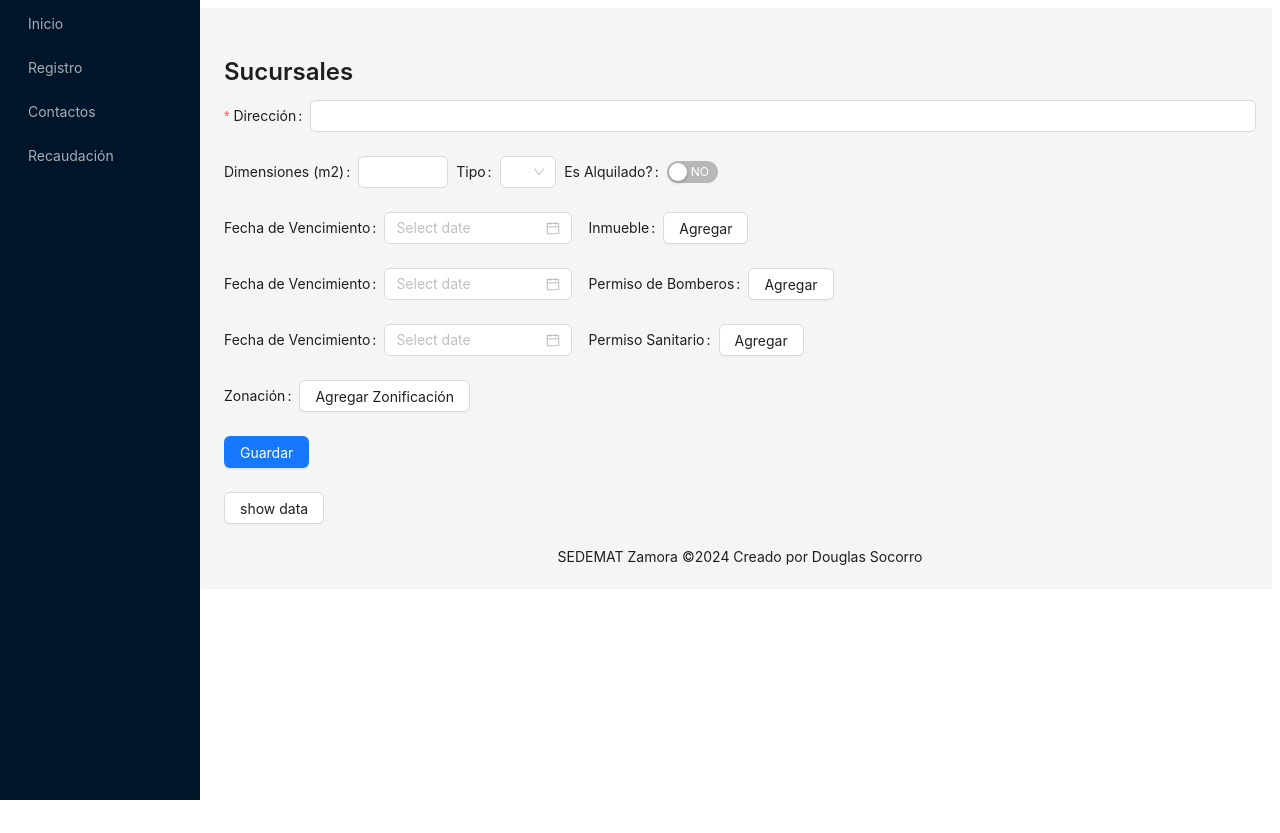
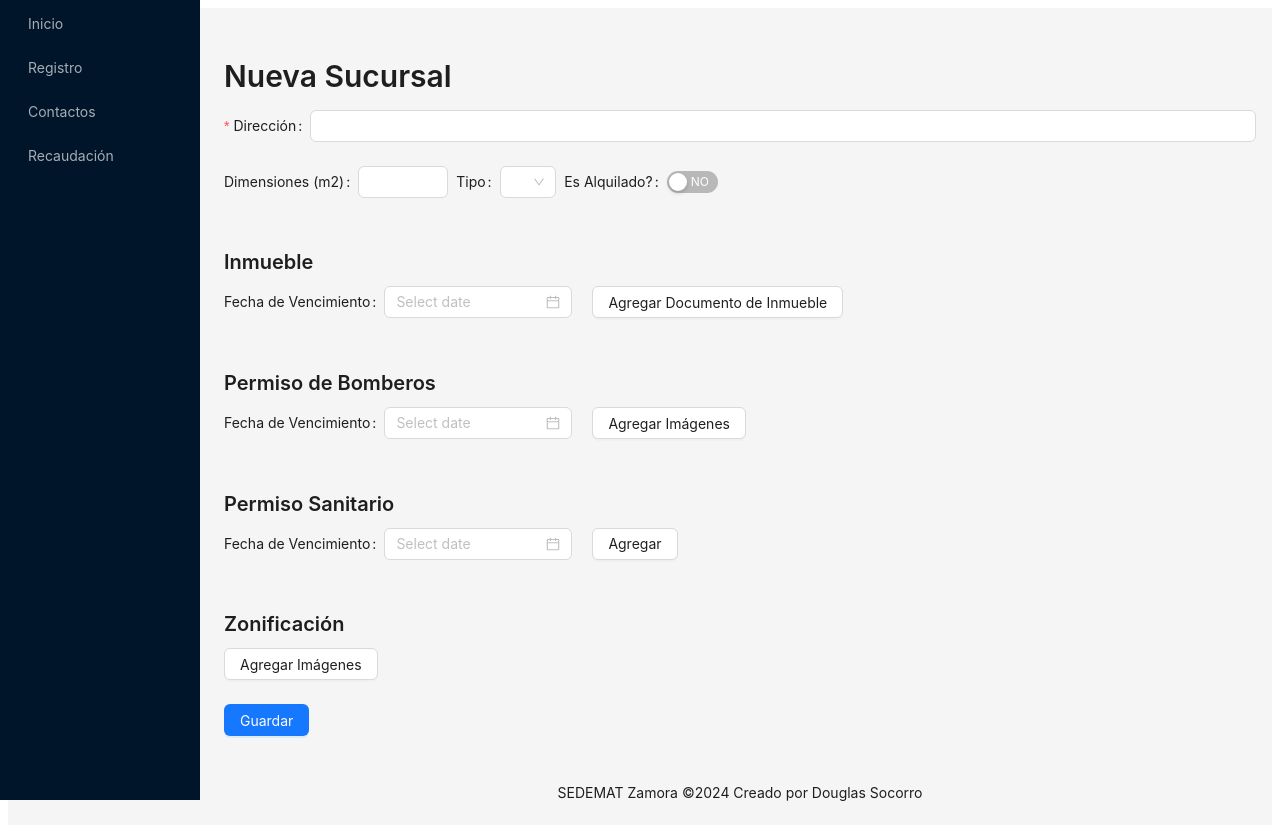
Before and after one commit to Douglas571/sedemat_system, a React (Vite) app in the folder frontend/: page /businesses/1/branch-offices/new in a window 1280 px wide. Before the commit the page ends 800 px from the top, so only its background shows below. Built offline with nearby package versions, Linux system fonts and the light colour scheme.

Commit message:
Fixed: Error in business view details page, a typo Modified: Disposition of controls in branch office edit form.

```diff
--- a/frontend/src/pages/BranchOfficeEdit.tsx
+++ b/frontend/src/pages/BranchOfficeEdit.tsx
@@ -204,8 +204,8 @@ export default function BranchOfficeForm(): JSX.Element {
             form={form}
             onFinish={onFinish}
         >
-            <Typography.Title level={3}>
-                Sucursales
+            <Typography.Title level={2}>
+                Nueva Sucursal
             </Typography.Title>
 
             {/* <Form.Item
@@ -277,9 +277,9 @@ export default function BranchOfficeForm(): JSX.Element {
             </Form.Item>
         </Form>
 
-        <Button onClick={() => showFormData()}>
+        {/* <Button onClick={() => showFormData()}>
             show data
-        </Button>
+        </Button> */}
         </>
     )
 }
@@ -308,12 +308,15 @@ function OriginUploadControls({isRented}): JSX.Element {
         <>
             {/* Lease Doc */}
             <Flex
-                gap='middle'
                 style={{ display: isRented ? "" : "none"}}
+                vertical
             >
+                <Typography.Title level={4}>Contrato de Arrendamiento</Typography.Title>
+                <Flex wrap>
                     <Form.Item
                         name='leaseDocExpirationDate'
                         label="Fecha de Vencimiento"
+                        style={{ marginRight: "20px" }}
                     >
                         <DatePicker
                             data-test="branch-office-leaseDocExpirationDate-input"
@@ -321,28 +324,32 @@ function OriginUploadControls({isRented}): JSX.Element {
                     </Form.Item>
                     <Form.Item
                         name='leaseDoc'
-                    label="Contrato de Arrendamiento"
+                        // label="Contrato de Arrendamiento"
 
                     >
                         <Upload key="leaseDoc"
                             {...LeaserDocProps}
                         >
-                        <Button>Agregar</Button>
+                            <Button>Agregar Contrato de Arrendamiento</Button>
                         </Upload>
 
 
                     </Form.Item>
-
+                </Flex>
             </Flex>
 
             {/* Building Doc */}
             <Flex
-                gap='middle'
                 style={{ display: isRented ? "none" : ""}}
+                vertical
             >
+                <Typography.Title level={4}>Inmueble</Typography.Title>
+                <Flex wrap>
                     <Form.Item
                         name='buildingDocExpirationDate'
                         label="Fecha de Vencimiento"
+                        style={{ marginRight: "20px" }}
+
                     >
                         <DatePicker
                             data-test="branch-office-buildingDocExpirationDate-input"
@@ -350,14 +357,16 @@ function OriginUploadControls({isRented}): JSX.Element {
                     </Form.Item>
                     <Form.Item
                         name='buildingDoc'
-                    label="Inmueble"
+                        // label="Inmueble"
                     >
                         <Upload key="buildingDoc"
                             {...BuildingDocProps}
                         >
-                        <Button>Agregar</Button>
+                            <Button>Agregar Documento de Inmueble</Button>
                         </Upload>
                     </Form.Item>
+                </Flex>
+
 
 
             </Flex>
@@ -412,16 +421,22 @@ function ZonationDocControls(): JSX.Element {
     }
 
     return (
+        <Flex wrap vertical>
+            <Typography.Title level={4}>
+                Zonificación
+            </Typography.Title>
             <Form.Item
                 name='zonationDoc'
-            label="Zonación">
+                // label="Zonación"
+            >
                 <Upload
                     {...ZonificacionDocProps}
                 >
-
-                <Button>Agregar Zonificación</Button>
+                    <Button>Agregar Imágenes</Button>
                 </Upload>
             </Form.Item>
+        </Flex>
+
     )
 }
 function PermissionsControls(): JSX.Element {
@@ -448,35 +463,51 @@ function PermissionsControls(): JSX.Element {
         <>
 
             {/* Firefighter Permit */}
-            <Flex gap='middle'>
+            <Flex vertical>
+                <Typography.Title level={4}>
+                    Permiso de Bomberos
+                </Typography.Title>
+                <Flex wrap>
                     <Form.Item
                             name='firefighterDocExpirationDate'
                             label="Fecha de Vencimiento"
+                            style={{ marginRight: "20px" }}
+
                         >
                             <DatePicker
                                 data-test="branch-office-leaseDocExpirationDate-input"
                             />
                     </Form.Item>
-                <Form.Item label="Permiso de Bomberos"
+                    <Form.Item
+                        // label="Permiso de Bomberos"
                         name='firefighterPermitDoc'
                     >
                         <Upload {...FirefighterPermitsUploadProps}>
-                        <Button>Agregar</Button>
+                            <Button>Agregar Imágenes</Button>
                         </Upload>
                     </Form.Item>
 
                 </Flex>
+            </Flex>
+
             {/* Sanitary Permit */}
-            <Flex gap='middle'>
+            <Flex vertical>
+                <Typography.Title level={4}>
+                    Permiso Sanitario
+                </Typography.Title>
+                <Flex wrap>
                     <Form.Item
                             name='sanitaryDocExpirationDate'
                             label="Fecha de Vencimiento"
+                            style={{ marginRight: "20px" }}
+
                         >
                             <DatePicker
                                 data-test="branch-office-leaseDocExpirationDate-input"
                             />
                     </Form.Item>
-                <Form.Item label="Permiso Sanitario"
+                    <Form.Item
+                        // label="Permiso Sanitario"
                         name='sanitaryPermitDoc'
                     >
                         <Upload {...SanitaryPermitsUploadProps}>
@@ -485,6 +516,8 @@ function PermissionsControls(): JSX.Element {
                     </Form.Item>
 
                 </Flex>
+            </Flex>
+
 
 
         </>
--- a/frontend/src/pages/BusinessViewDetails.tsx
+++ b/frontend/src/pages/BusinessViewDetails.tsx
@@ -405,7 +405,7 @@ function BranchOfficesDisplay({branchOffices, onEdit, onDelete, onNew}): JSX.Ele
                                     Zonificación
                                 </Title>
                                 {
-                                    (office.zonations.lenght > 0 && office.zonations[office.zonations.length - 1])
+                                    (office.zonations.length > 0 && office.zonations[office.zonations.length - 1])
                                         ? (
                                             <Paragraph>
                                                 {office.zonations[office.zonations.length - 1].docImages.map(image => {
```
Lines whose indentation alone changed are shown as unchanged.
